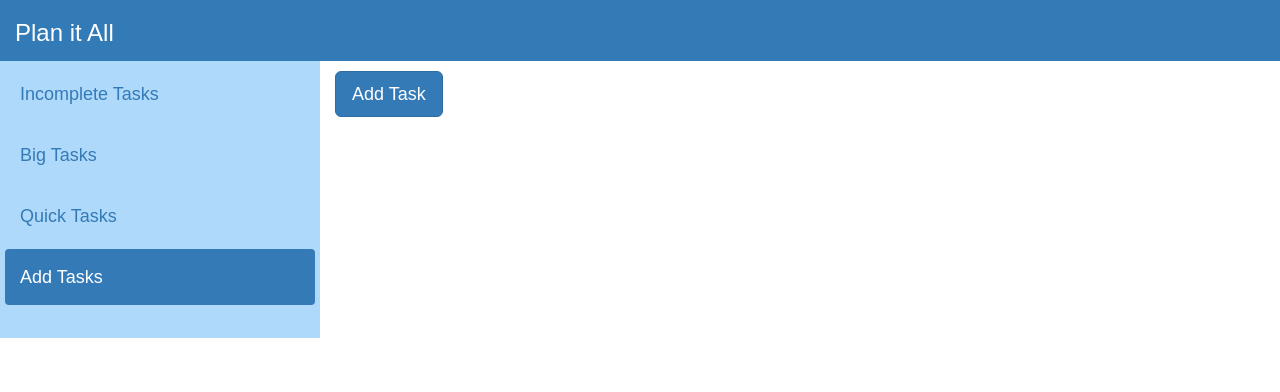
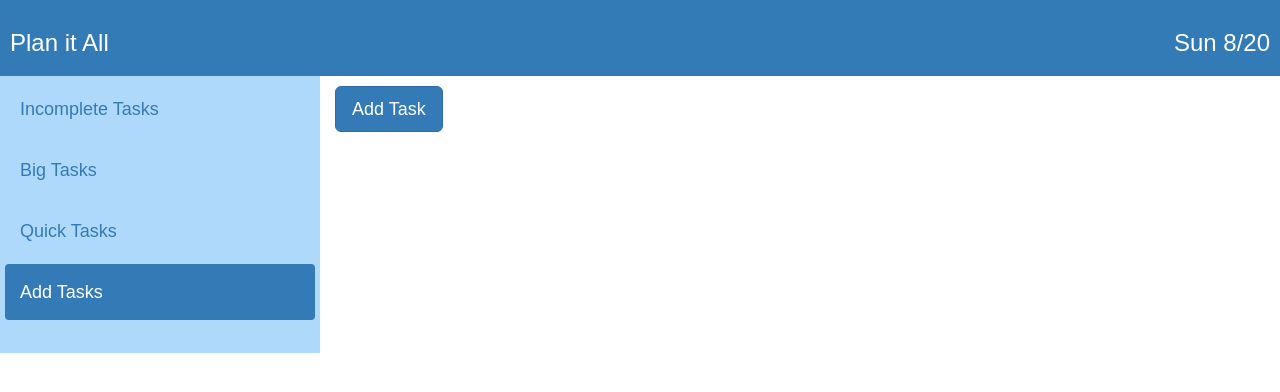
Before and after one commit to naveenmuthu/planner, a Django app: page /addtask/ in a window 1280 px wide. Shown: the top 392 px of the page. Run offline with Django 3.2, Linux system fonts and the light colour scheme; parts of the project's set-up code (start-up, migrations or seed data) failed here and were passed over; some libraries are stand-ins or nearby versions; some web fonts are replaced.

Commit message:
Added today's todate

```diff
--- a/templates/base.html
+++ b/templates/base.html
@@ -58,16 +58,35 @@
         }
     </style>
 
+    <script>
+        var today = new Date();
+        var todayOfWeek = ["Sun","Mon","Tue","Wed","Thu","Fri","Sat"];
+        tdd = today.getDate();
+        tmm = today.getMonth() + 1;
+        twd = todayOfWeek[today.getDay()];
+
+        $(function(){
+            $('#today').text(twd + ' ' + tmm + '/' + tdd);
+        });
+
+    </script>
+
     {% block head %}
     {% endblock %}
 
 </head>
 <body>
-<nav class="navbar ">
-    <div style="margin: 15px">
-        <h3> Plan it All </h3>
-    </div>
-</nav>
+
+<div class = "row">
+    <nav class="navbar" style="padding: 10px">
+            <div class="col-sm-10">
+                <h3> Plan it All </h3>
+            </div>
+            <div class="col-sm-2">
+                <td style="text-align:right"><h3><span id="today" class="pull-right"></span></h3></td>
+            </div>
+    </nav>
+</div>
 
 <div class="container-fluid">
   <div class="row content">
```
